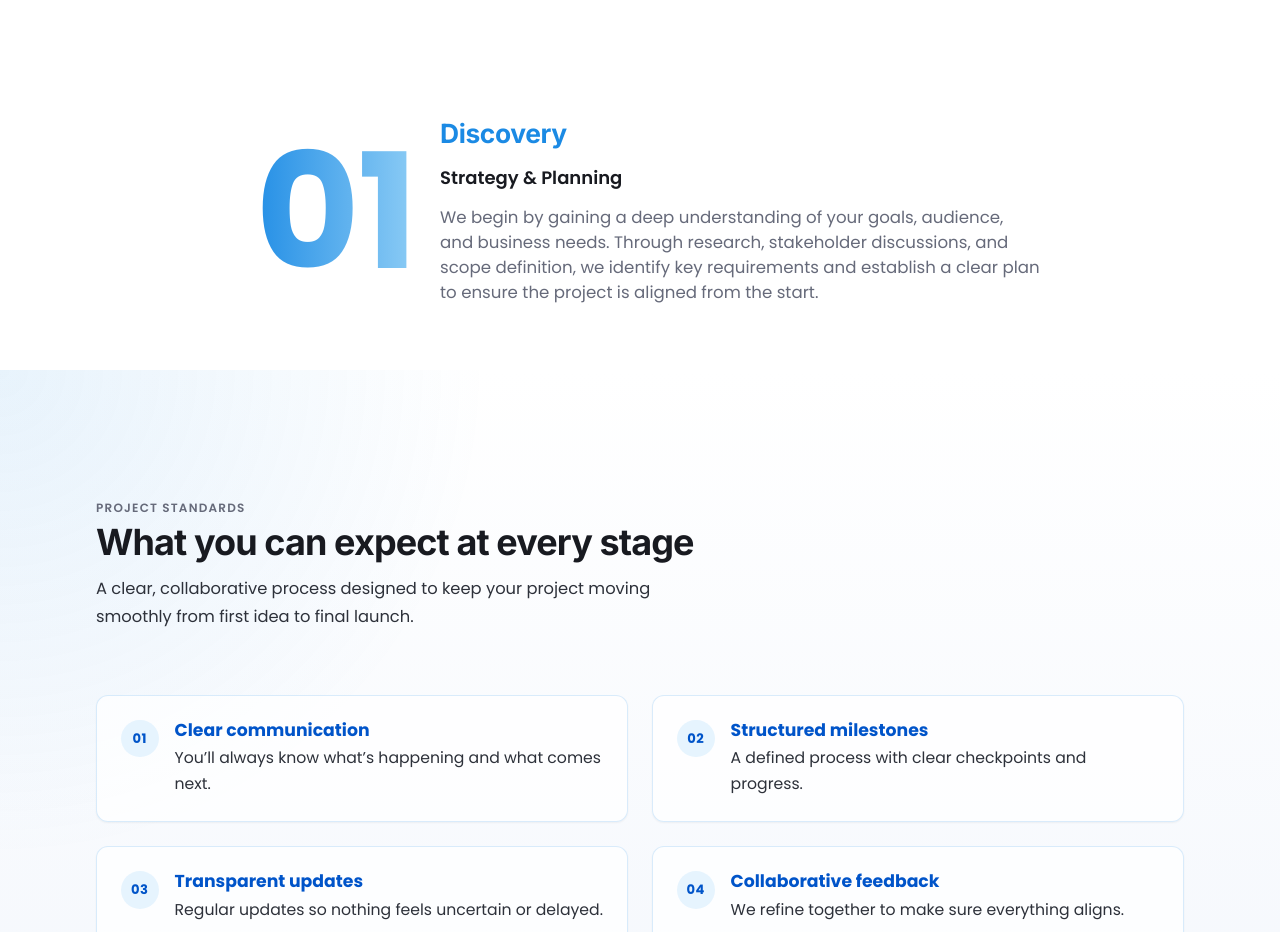
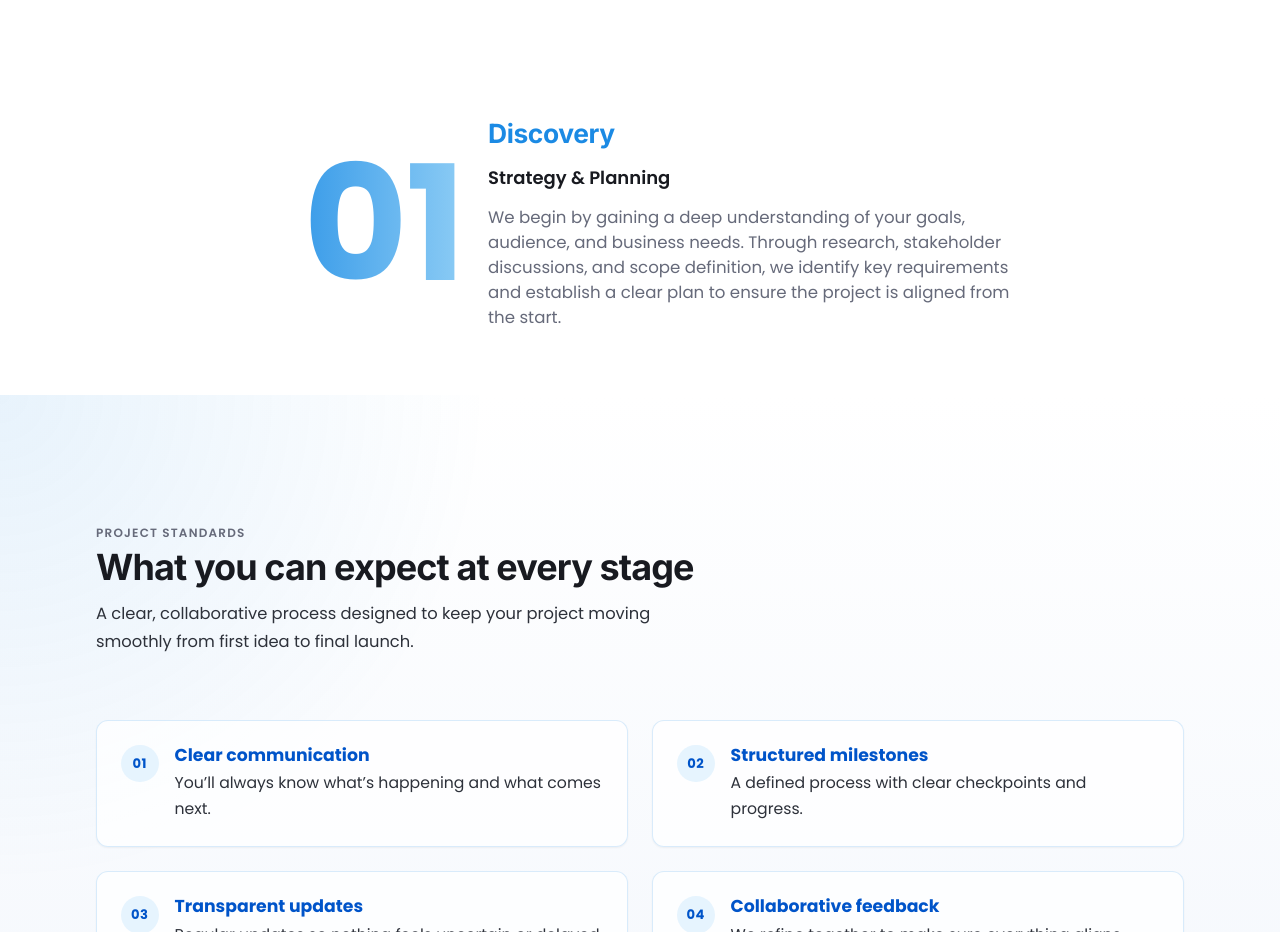
Before and after one commit to roseandlily33/vrb, a Next.js app in the folder client/: page /process in a window 1280 px wide. Shown: the part 1000-1932 px from the top of the page. Built offline with nearby package versions, Linux system fonts and the light colour scheme.

Commit message:
Updated links and pictures

```diff
--- a/client/src/app/Components/projectList.jsx
+++ b/client/src/app/Components/projectList.jsx
@@ -14,7 +14,7 @@ export const projects = [
     description:
       "Redesign to improve organization, navigation, and user experience.",
     tech: ["Design"],
-    image: "/ArielPerformance/Phase2/Home.png",
+    image: "/ArielPerformance/Home.png",
     link: "/case-study/ariel-performance-horses",
     badge: "UX/UI Design",
   },
--- a/client/src/app/process/Timeline/Timelines.module.css
+++ b/client/src/app/process/Timeline/Timelines.module.css
@@ -60,6 +60,7 @@
   transition: transform 0.18s cubic-bezier(0.23, 1, 0.32, 1);
   min-height: 64px;
   max-height: 64px;
+  /* border: 2px solid red; */
 }
 
 .iconWrapper:hover,
--- a/client/src/app/process/page.module.css
+++ b/client/src/app/process/page.module.css
@@ -67,7 +67,7 @@
 .number {
   font-size: 10rem;
   font-weight: 800;
-  min-width: 11rem;
+  min-width: 14rem;
   background: linear-gradient(90deg, var(--blue-700), var(--blue-400));
   -webkit-background-clip: text;
   -webkit-text-fill-color: transparent;
```
Also changed, not shown: client/src/app/process/Steps/Steps.module.css (+10 -1 lines), 2 other files (tests, documents, lock files or other folders).
